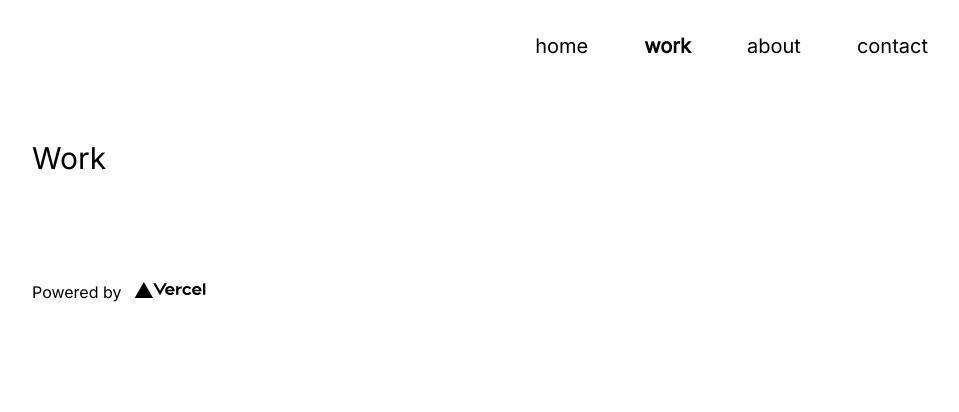
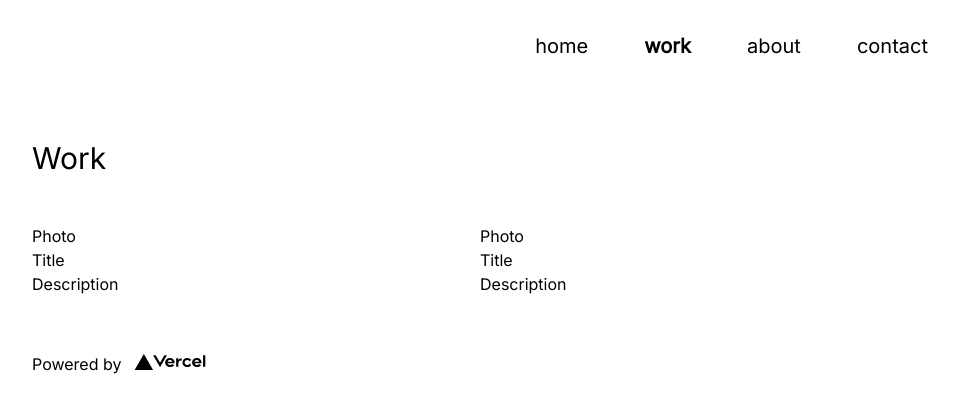
Before and after one commit to aescaba/portfolio, a Next.js app: page /work in a window 1280 px wide. Shown: the top 412 px of the page, without its empty margins (160-1119 px from the left). Built offline with nearby package versions, Linux system fonts and the light colour scheme.

Commit message:
update about photo & start template for work feed

```diff
--- a/pages/about.js
+++ b/pages/about.js
@@ -11,7 +11,7 @@ export default function About() {
       <div class="flex flex-col-reverse lg:flex-row">
         {/* first column - photo */}
         <div class="max-w-sm mt-16 lg:mt-0 lg:mr-20 xl:mr-24 place-self-center lg:place-self-auto">
-          <Image class="" src="/../public/images/sunflowers.jpg" alt="photo of me in a sunflower field" width={1536} height={2048}/>
+          <Image class="" src="/../public/images/apl.png" alt="photo of me in a sunflower field" width={1536} height={2048}/>
         </div>
 
         {/* second column - bio */}
--- a/pages/work.js
+++ b/pages/work.js
@@ -7,6 +7,40 @@ export default function Work() {
 
       <PageTitle title={"Work"}/>
 
+      <div class="grid grid-cols-2">
+
+        {/* project one */}
+        <div class="">
+          <div class="">
+            Photo
+          </div>
+
+          <div class="">
+            Title
+          </div>
+
+          <div class="">
+            Description
+          </div>
+        </div>
+
+        {/* project two */}
+        <div class="">
+          <div class="">
+            Photo
+          </div>
+
+          <div class="">
+            Title
+          </div>
+
+          <div class="">
+            Description
+          </div>
+        </div>
+
+      </div>
+
     </div>
   )
 }
```
Also changed, not shown: 1 other file (tests, documents, lock files or other folders).
